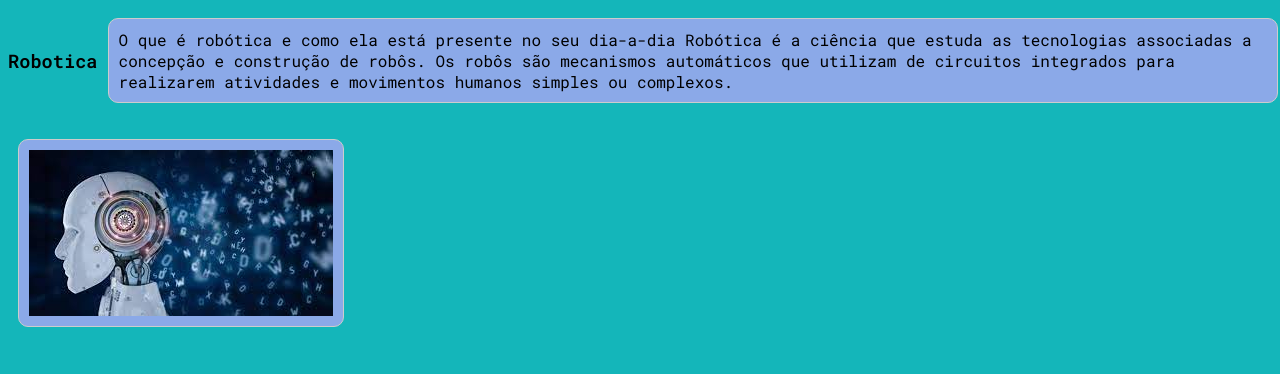
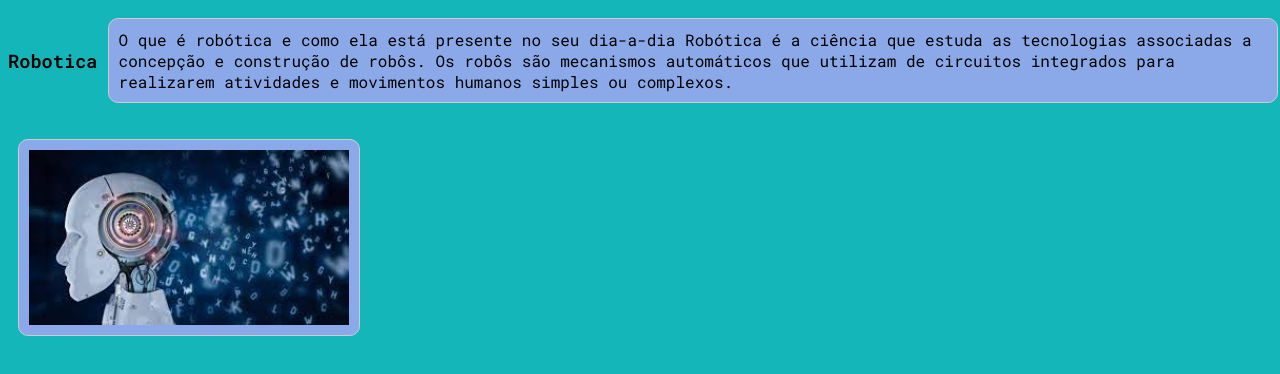
Before and after one commit to UnkNownUserhx/testes, a plain HTML site: page index.html in a window 1280 px wide. Drawn offline with Linux system fonts and the light colour scheme.

Commit message:
naguentomais

```diff
--- a/style.css
+++ b/style.css
@@ -5,7 +5,7 @@
     background: #8ba9eb;
     border-radius: 10px;
 }
+
 .img {
-    width: auto;
-    height: auto;
+    width: 25%;
 }
```
